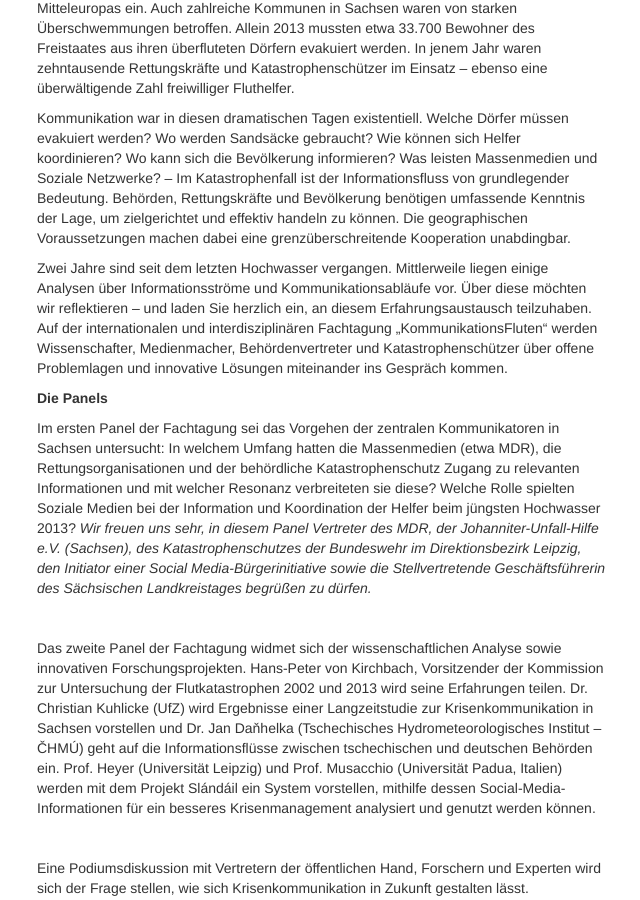
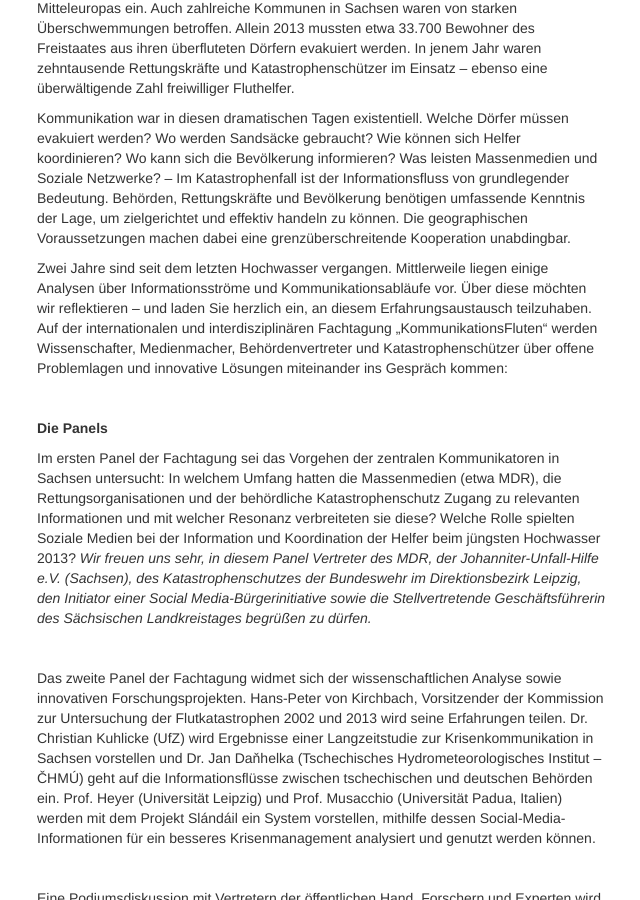
Before and after one commit to susedev/test, a Jekyll site: the page built from konferenz-kommunikationsfluten.html, in a window 1280 px wide and 900 px high, scrolled down 749 px. Shown: the whole window, without its empty margins (228-868 px from the left). Built offline with Jekyll 4.4.1, drawn with Linux system fonts in a browser that asks for light colours; nearby versions of some CDN libraries.

Commit message:
Edit from JekyllCMS

```diff
--- a/konferenz-kommunikationsfluten.html
+++ b/konferenz-kommunikationsfluten.html
@@ -27,7 +27,9 @@ title: Aktuell
 
 <p>Kommunikation war in diesen dramatischen Tagen existentiell. Welche D&ouml;rfer m&uuml;ssen evakuiert werden? Wo werden Sands&auml;cke gebraucht? Wie k&ouml;nnen sich Helfer koordinieren? Wo kann sich die Bev&ouml;lkerung informieren? Was leisten Massenmedien und Soziale Netzwerke? &ndash; Im Katastrophenfall ist der Informationsfluss von grundlegender Bedeutung. Beh&ouml;rden, Rettungskr&auml;fte und Bev&ouml;lkerung ben&ouml;tigen umfassende Kenntnis der Lage, um zielgerichtet und effektiv handeln zu k&ouml;nnen. Die geographischen Voraussetzungen machen dabei eine grenz&uuml;berschreitende Kooperation unabdingbar.</p>
 
-<p>Zwei Jahre sind seit dem letzten Hochwasser vergangen. Mittlerweile liegen einige Analysen &uuml;ber Informationsstr&ouml;me und Kommunikationsabl&auml;ufe vor. &Uuml;ber diese m&ouml;chten wir reflektieren &ndash; und laden Sie herzlich ein, an diesem Erfahrungsaustausch teilzuhaben. Auf der internationalen und interdisziplin&auml;ren Fachtagung &bdquo;KommunikationsFluten&ldquo; werden Wissenschafter, Medienmacher, Beh&ouml;rdenvertreter und Katastrophensch&uuml;tzer &uuml;ber offene Problemlagen und innovative L&ouml;sungen miteinander ins Gespr&auml;ch kommen.</p>
+<p>Zwei Jahre sind seit dem letzten Hochwasser vergangen. Mittlerweile liegen einige Analysen &uuml;ber Informationsstr&ouml;me und Kommunikationsabl&auml;ufe vor. &Uuml;ber diese m&ouml;chten wir reflektieren &ndash; und laden Sie herzlich ein, an diesem Erfahrungsaustausch teilzuhaben. Auf der internationalen und interdisziplin&auml;ren Fachtagung &bdquo;KommunikationsFluten&ldquo; werden Wissenschafter, Medienmacher, Beh&ouml;rdenvertreter und Katastrophensch&uuml;tzer &uuml;ber offene Problemlagen und innovative L&ouml;sungen miteinander ins Gespr&auml;ch kommen:</p>
+
+<p>&nbsp;</p>
 
 <p><strong>Die Panels</strong></p>
 
```
